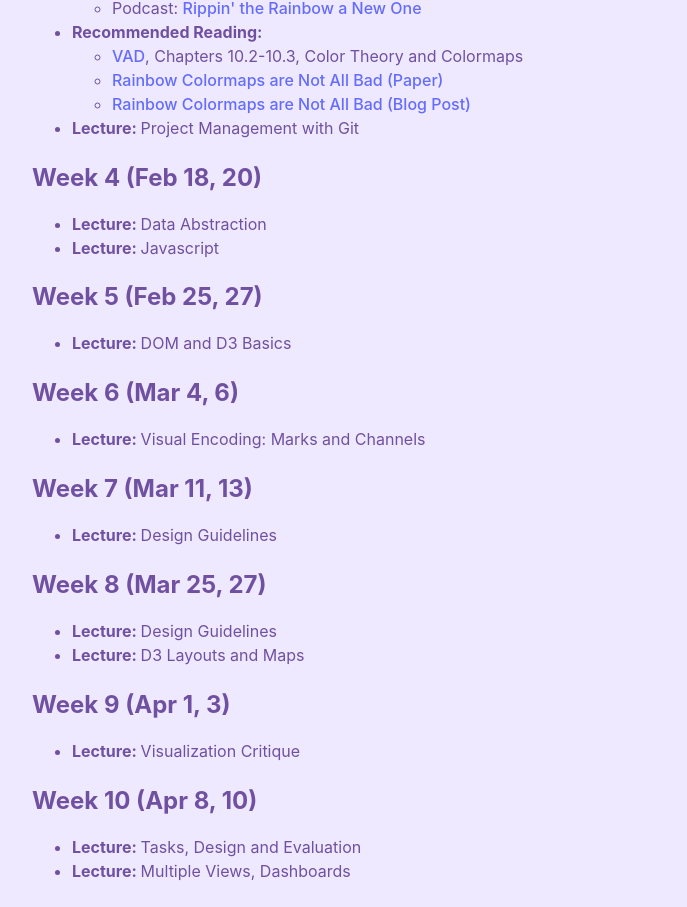
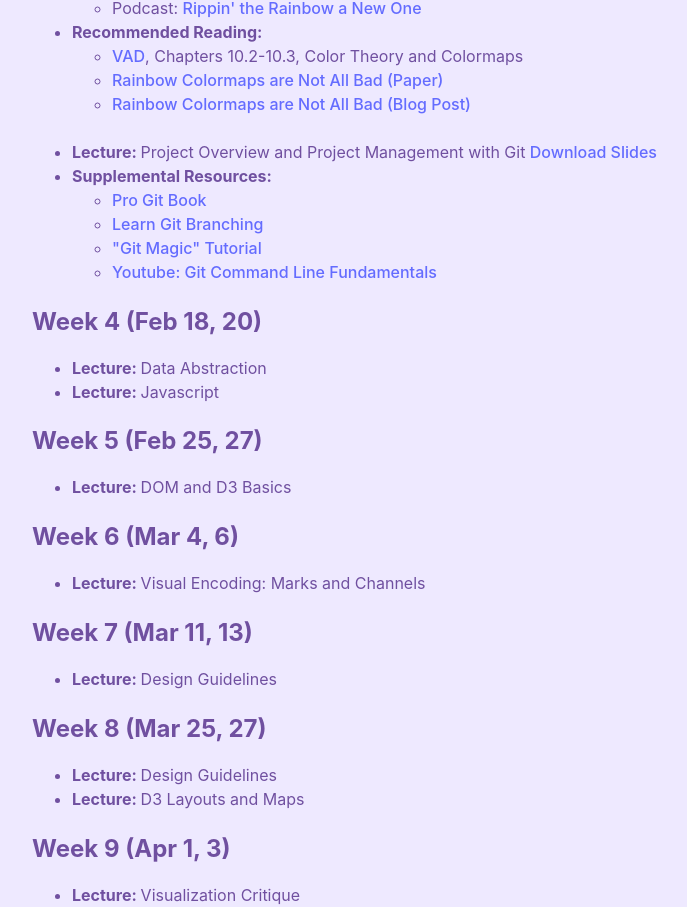
Before and after one commit to hamza-elhamdadi/cs-571-spring-2025, a React (Vite) app: page /#/schedule in a window 1280 px wide. Shown: the part 1054-1961 px from the top of the page, without its empty margins (96-783 px from the left). Built offline with nearby package versions, Linux system fonts and the light colour scheme.

Commit message:
added slides and resources for project/git

```diff
--- a/src/Schedule.jsx
+++ b/src/Schedule.jsx
@@ -117,8 +117,21 @@ function Schedule() {
               <li><a target='_blank' href="https://eagereyes.org/blog/2023/rainbow-colormaps-are-not-all-bad-paper">Rainbow Colormaps are Not All Bad (Blog Post)</a></li>
             </ul>
           </li>
+          <br />
           <li>
-            <b>Lecture: </b> Project Management with Git
+            <b>Lecture: </b> Project Overview and Project Management with Git
+            <a href="#/schedule" onClick={() => {
+              downloadPdf('slides/week_3_slides_project.pdf', 'CS 571 - Week 3 Slides - Project Overview and Project Management with Git.pdf')
+            }}> Download Slides</a>
+          </li>
+          <li>
+            <b>Supplemental Resources: </b>
+            <ul>
+              <li><a target='_blank' href="https://book.git-scm.com/index.html">Pro Git Book</a></li>
+              <li><a target='_blank' href="https://learngitbranching.js.org/">Learn Git Branching</a></li>
+              <li><a target='_blank' href="https://www-cs-students.stanford.edu/~blynn/gitmagic/">"Git Magic" Tutorial</a></li>
+              <li><a target='_blank' href="https://www.youtube.com/watch?v=HVsySz-h9r4">Youtube: Git Command Line Fundamentals</a></li>
+            </ul>
           </li>
         </ul>
         <h2 className='section-header'>Week 4 (Feb 18, 20)</h2>
```
Also changed, not shown: 1 other file (tests, documents, lock files or other folders).
